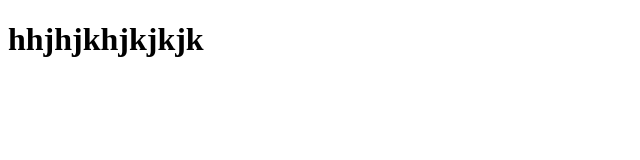
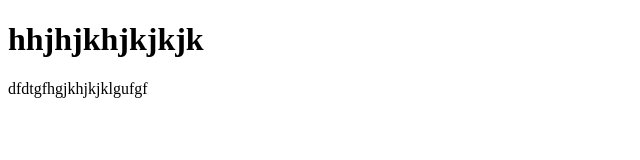
Before and after one commit to SUMANRAJMUGUNTHAN/restuarentmanagement, a plain HTML site: page index.html in a window 1280 px wide. Shown: the whole page, without its empty margins (0-640 px from the left). Drawn offline with Linux system fonts and the light colour scheme.

Commit message:
c to l store

```diff
--- a/index.html
+++ b/index.html
@@ -7,5 +7,6 @@
 </head>
 <body>
     <h1>hhjhjkhjkjkjk</h1>
+    dfdtgfhgjkhjkjklgufgf
 </body>
 </html>
```
